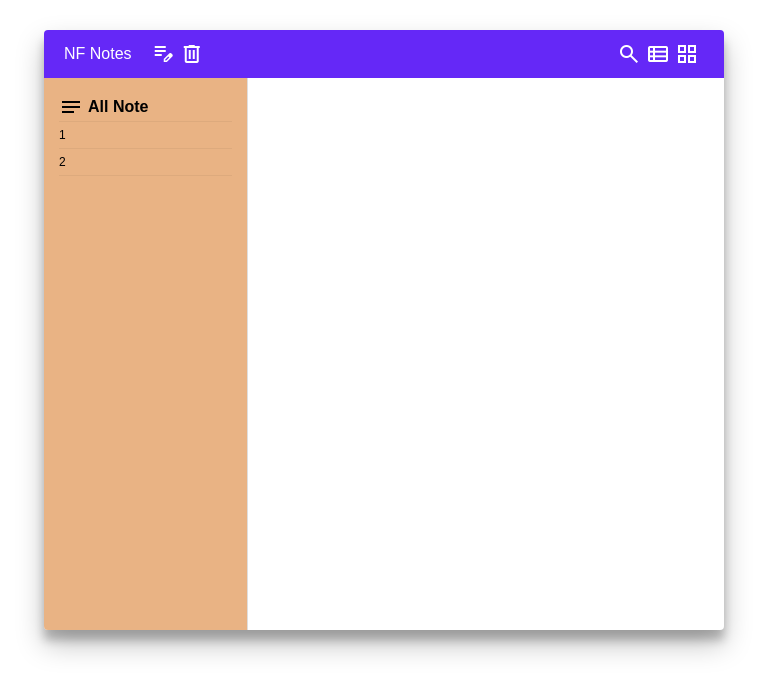
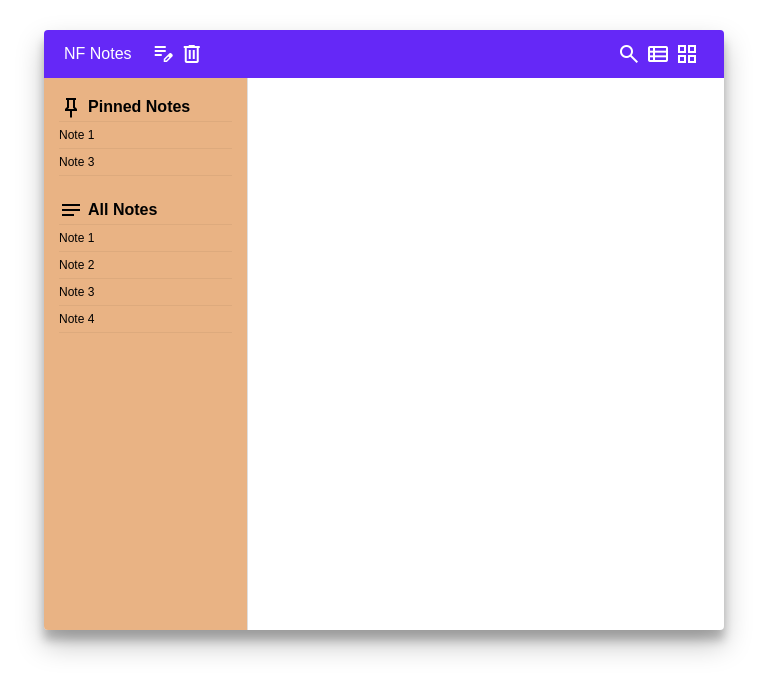
Before and after one commit to Waydj/vue-notes, a Vue app: page / in a window 1280 px wide. Shown: the top 694 px of the page, without its empty margins (256-1023 px from the left). Built offline with nearby package versions, Linux system fonts and the light colour scheme.

Commit message:
add store

```diff
--- a/src/components/list/SideBar.vue
+++ b/src/components/list/SideBar.vue
@@ -1,8 +1,23 @@
 <script setup>
+import { useAppStore } from "@/stores/NoteStore";
 import ListItem from "../partials/ListItem.vue";
+
+const store = useAppStore();
 </script>
+
 <template>
   <div class="nf__notes-sidebar">
-    <ListItem />
+    <ListItem
+      :notes="store.pinnedNotes"
+      :title="'Pinned Notes'"
+      :icon="'push_pin'"
+      :type="'list'"
+    />
+    <ListItem
+      :notes="store.allNotes"
+      :title="'All Notes'"
+      :icon="'notes'"
+      :type="'list'"
+    />
   </div>
 </template>
--- a/src/components/partials/ListItem.vue
+++ b/src/components/partials/ListItem.vue
@@ -1,18 +1,22 @@
-<script setup></script>
+<script setup>
+defineProps({
+  notes: Array,
+  title: String,
+  icon: String,
+  type: String,
+});
+</script>
 
 <template>
-  <h4 class="nf__sidebar-title">
-    <span class="nf__sidebar-title-note-icon material-symbols-outlined"
-      >notes</span
-    >
-    All Note
+  <h4 class="nf__sidebar-title" v-if="type === 'list'">
+    <span class="nf__sidebar-title-note-icon material-symbols-outlined">{{
+      icon
+    }}</span>
+    {{ title }}
   </h4>
-  <ul class="nf__note-list">
-    <li>
-      <p>1</p>
-    </li>
-    <li>
-      <p>2</p>
+  <ul class="nf__note-list" v-if="type === 'list'">
+    <li v-for="note in notes" :key="note.id">
+      <p>{{ note.title }}</p>
     </li>
   </ul>
 </template>
--- a/src/stores/NoteStore.js
+++ b/src/stores/NoteStore.js
@@ -0,0 +1,41 @@
+import { defineStore } from "pinia";
+
+export const useAppStore = defineStore("app", {
+  state: () => ({
+    notes: [
+      {
+        id: 1,
+        title: "Note 1",
+        content: "Content 1",
+        pinned: true,
+        timeStamp: new Date(),
+      },
+      {
+        id: 2,
+        title: "Note 2",
+        content: "Content 2",
+        pinned: false,
+        timeStamp: new Date(),
+      },
+      {
+        id: 3,
+        title: "Note 3",
+        content: "Content 3",
+        pinned: true,
+        timeStamp: new Date(),
+      },
+      {
+        id: 4,
+        title: "Note 4",
+        content: "Content 4",
+        pinned: false,
+        timeStamp: new Date(),
+      },
+    ],
+  }),
+  getters: {
+    allNotes: (state) => state.notes,
+    pinnedNotes: (state) => state.notes.filter((note) => note.pinned),
+  },
+  actions: {},
+});
```
